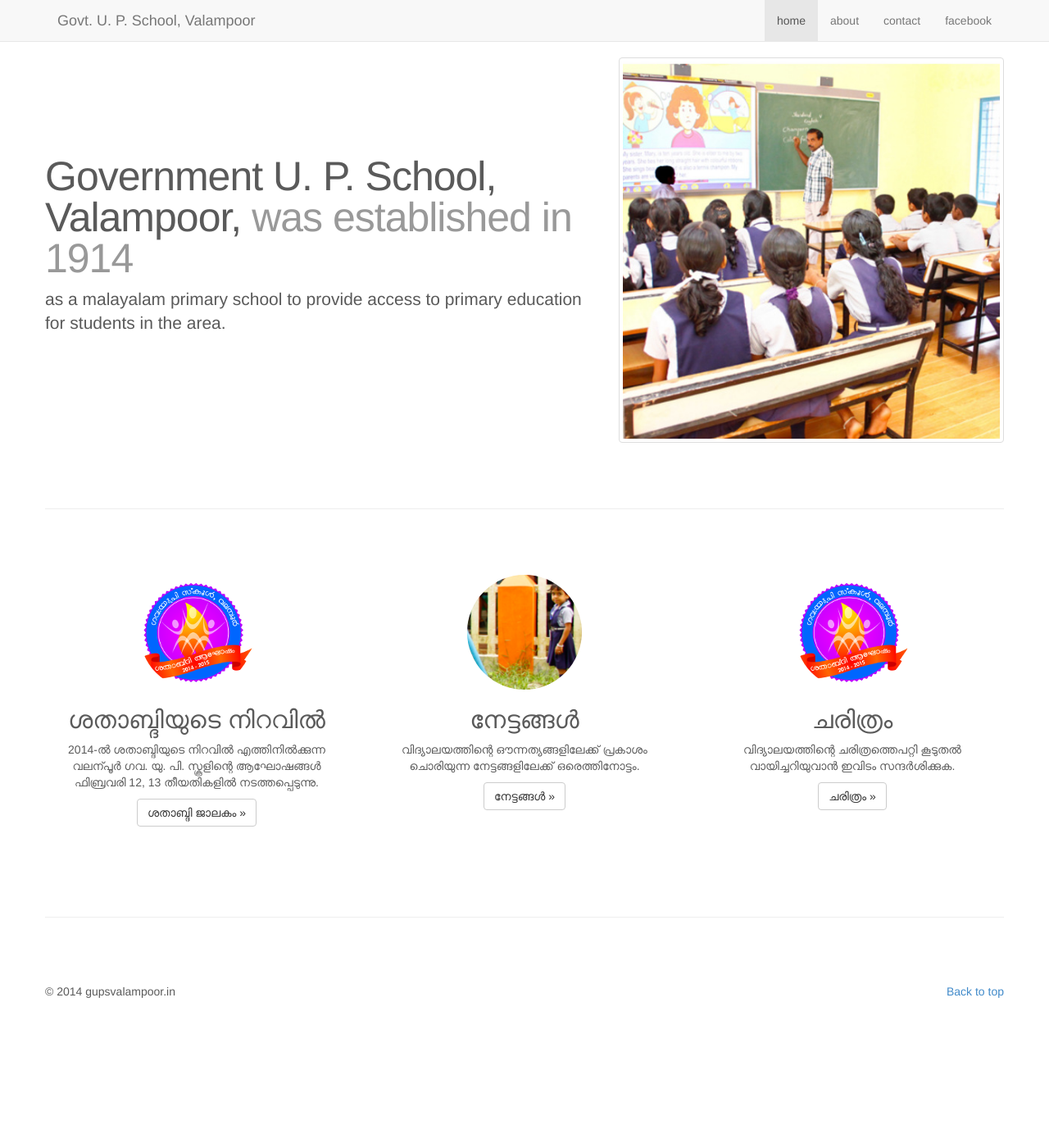
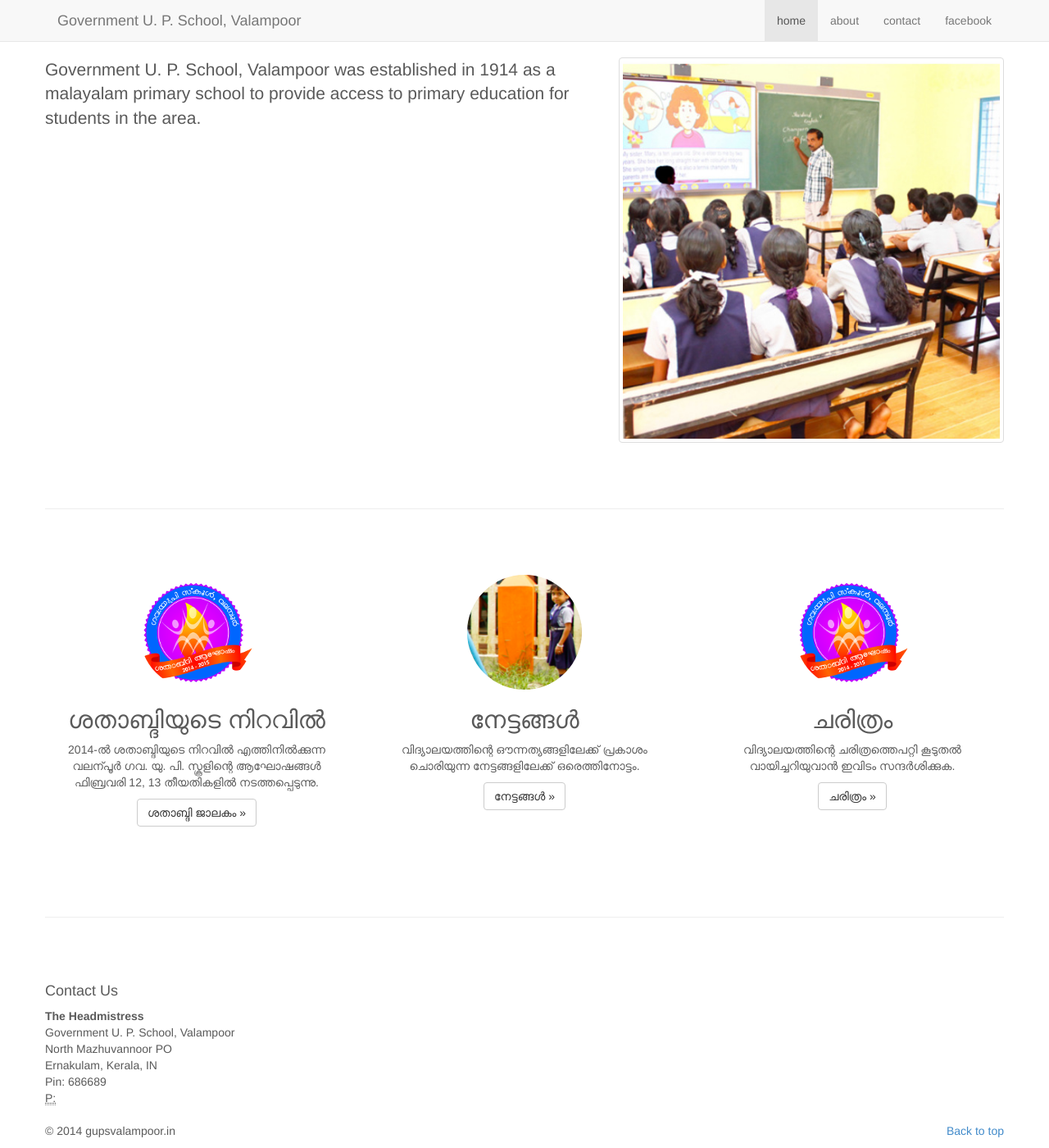
Before and after one commit to gupsvalampoor/gupsvalampoor.github.io, a Jekyll site: the page index.html, which Jekyll copies as it is, in a window 1280 px wide and 1400 px high. Shown: the whole window at 82% size. Built offline with Jekyll 4.4.1, drawn with Linux system fonts in a browser that asks for light colours; nearby versions of some CDN libraries; Markdown is read by kramdown in place of the engine named in the settings.

Commit message:
Changed name in the header

```diff
--- a/index.html
+++ b/index.html
@@ -7,7 +7,7 @@
     <meta name="description" content="">
     <meta name="author" content="">
     <title>
-      Govt. U. P. School, Valampoor
+      Government U. P. School, Valampoor
     </title>
 
     <!-- Bootstrap core CSS -->
@@ -35,7 +35,7 @@
             </span>
           </button>
           <a class="navbar-brand" href="/">
-            Govt. U. P. School, Valampoor
+            Government U. P. School, Valampoor
           </a>
         </div>
         <div class="navbar-collapse collapse">
@@ -69,14 +69,8 @@
     <div class="container marketing">
       <div class="row featurette">
         <div class="col-md-7">
-          <h2 class="featurette-heading">
-            Government U. P. School, Valampoor,
-            <span class="text-muted">
-              was established in 1914
-            </span>
-          </h2>
           <p class="lead">
-            as a malayalam primary school to provide access to primary education for students in the area.
+          Government U. P. School, Valampoor was established in 1914 as a malayalam primary school to provide access to primary education for students in the area.
           </p>
         </div>
         <div class="col-md-5">
@@ -133,6 +127,17 @@
       <!-- /.col-lg-4 -->
       </div>
       <hr class="featurette-divider">
+	  <div id="contact">
+		  <h4>Contact Us</h4>
+		  <address>
+			  <strong>The Headmistress</strong><br>
+			  Government U. P. School, Valampoor<br>
+			  North Mazhuvannoor PO<br>
+			  Ernakulam, Kerala, IN<br>
+			  Pin: 686689<br>
+			  <abbr title="Phone">P:</abbr>
+		  </address>
+	  </div>
       <!-- FOOTER -->
       <footer>
         <p class="pull-right">
```
